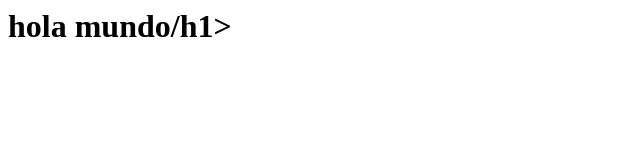
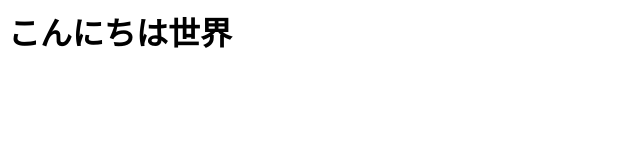
Before and after one commit to Cchegas/csi3x40_labs, a plain HTML site: page lab01/index.html in a window 1280 px wide. Shown: the whole page, without its empty margins (0-640 px from the left). Drawn offline with Linux system fonts and the light colour scheme.

Commit message:
update to be in Janpanses

```diff
--- a/lab01/index.html
+++ b/lab01/index.html
@@ -5,7 +5,7 @@
 </head>
 
 <body>
-    <h1>hola mundo/h1>
+    <h1>こんにちは世界</h1>
 </body>
 
 </html>
```
